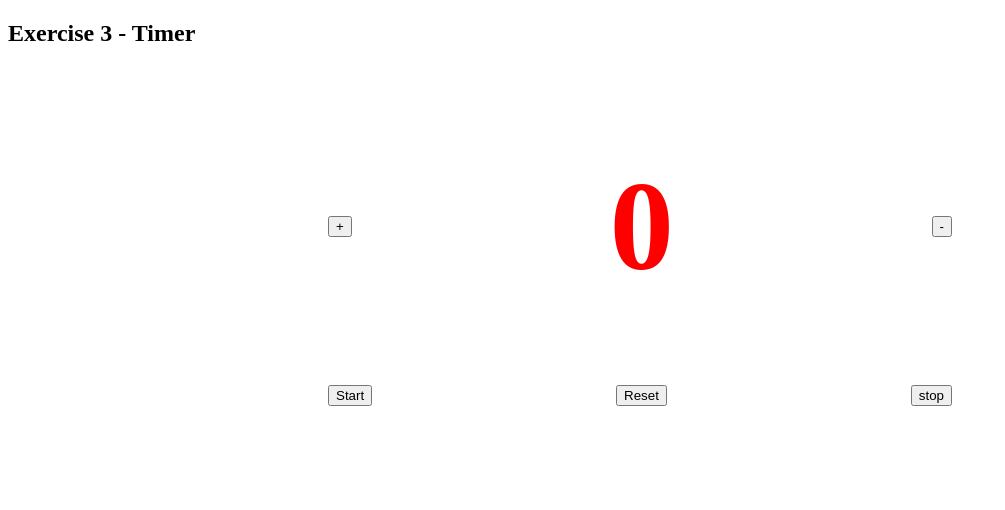
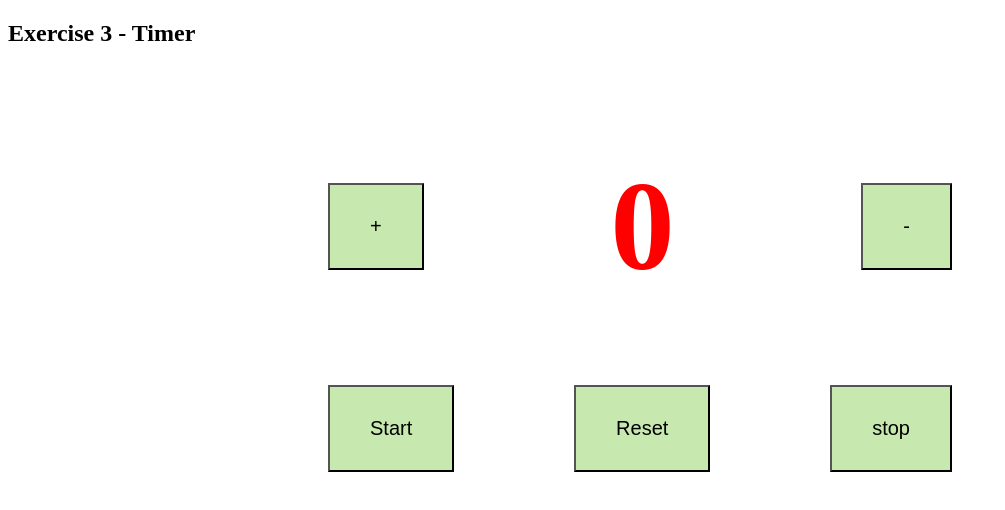
Before and after one commit to OjembaAssessment/js-fundamentals-and-dom-gate-1-igorntwari, a plain HTML site: page Exercise 3 - Timer/timer.html in a window 1280 px wide. Shown: the whole page, without its empty margins (0-1005 px from the left). Drawn offline with Linux system fonts and the light colour scheme.

Commit message:
made changes in exercise03

```diff
--- a/Exercise 3 - Timer/timer.css
+++ b/Exercise 3 - Timer/timer.css
@@ -14,3 +14,11 @@
     justify-content: space-between;
     padding: 0 20rem
 }
+button {
+    padding: 30px 40px;
+    text-align:center;
+    background-color: #C7E9B0;
+    font-size: 20px;
+    font-style: bold;
+
+}
```
